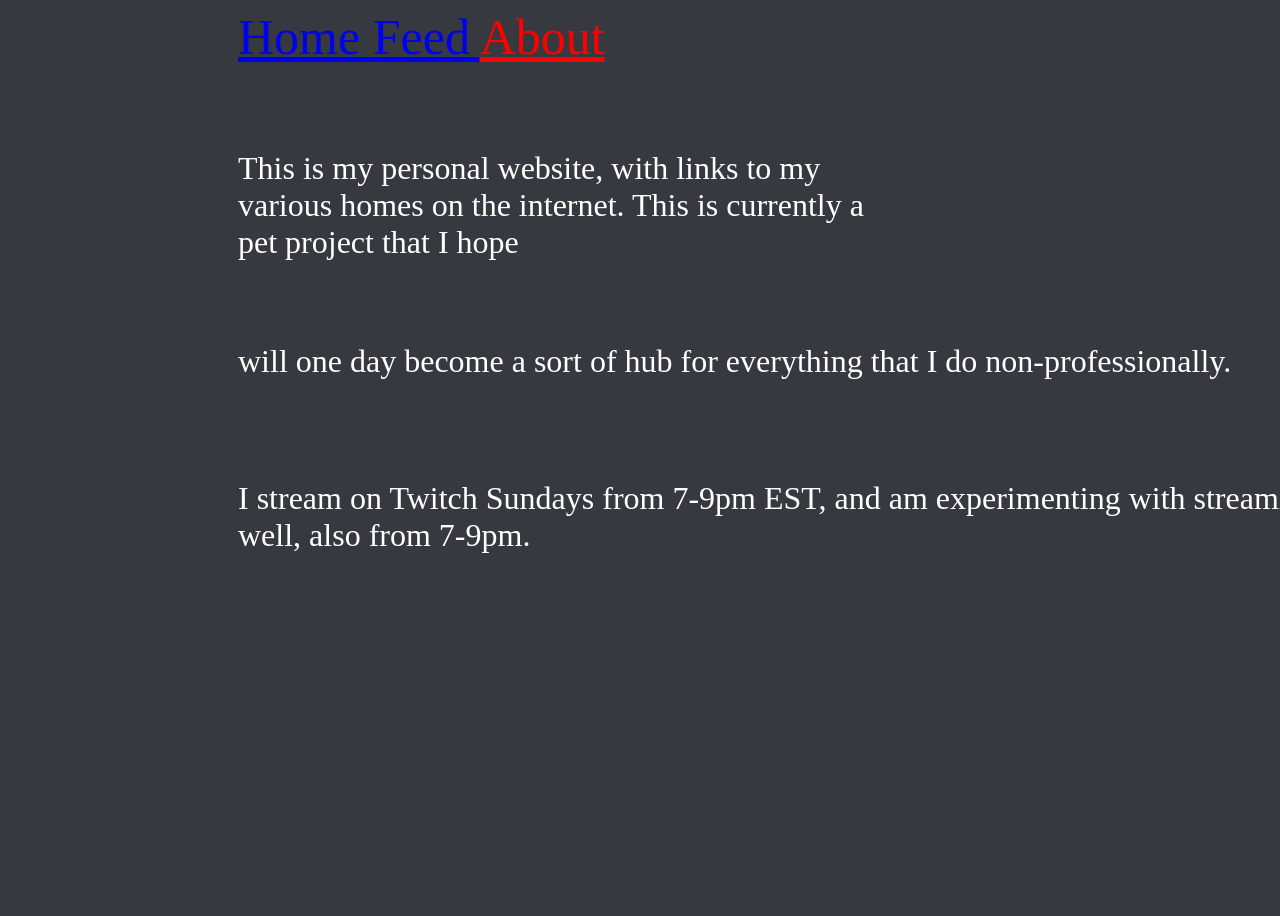
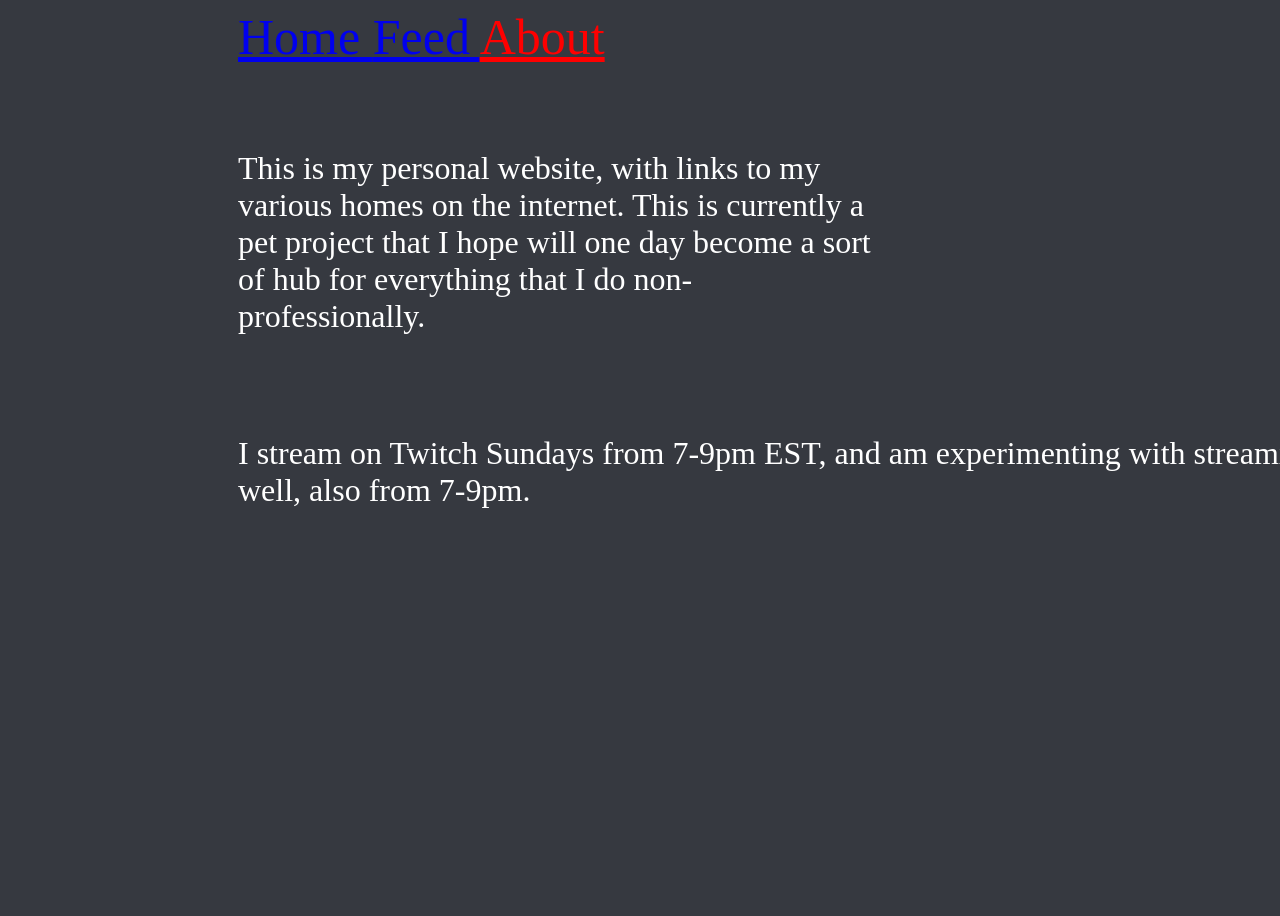
Before and after one commit to NunzioTheGreat/NunzioTheGreat.github.io, a Jekyll site: the page built from about.md, in a window 1280 px wide. Built offline with Jekyll 4.4.1, drawn with Linux system fonts in a browser that asks for light colours.

Commit message:
Update about.md

```diff
--- a/about.md
+++ b/about.md
@@ -8,9 +8,7 @@
 <br>
 <br>
 
-<p style="color:white; font-size: 200%;margin-right: 50%">This is my personal website, with links to my various homes on the internet. This is currently a pet project that I hope </p>
-<br>
-<p style="color:white; font-size: 200%;"> will one day become a sort of hub for everything that I do non-professionally.</p>
+<p style="color:white; font-size: 200%;margin-right: 50%">This is my personal website, with links to my various homes on the internet. This is currently a pet project that I hope will one day become a sort of hub for everything that I do non-professionally.</p>
 <br>
 <br>
 <p style="color:white; font-size: 200%;"> I stream on Twitch Sundays from 7-9pm EST, and am experimenting with streaming Tuesdays as well, also from 7-9pm.</p>
```
